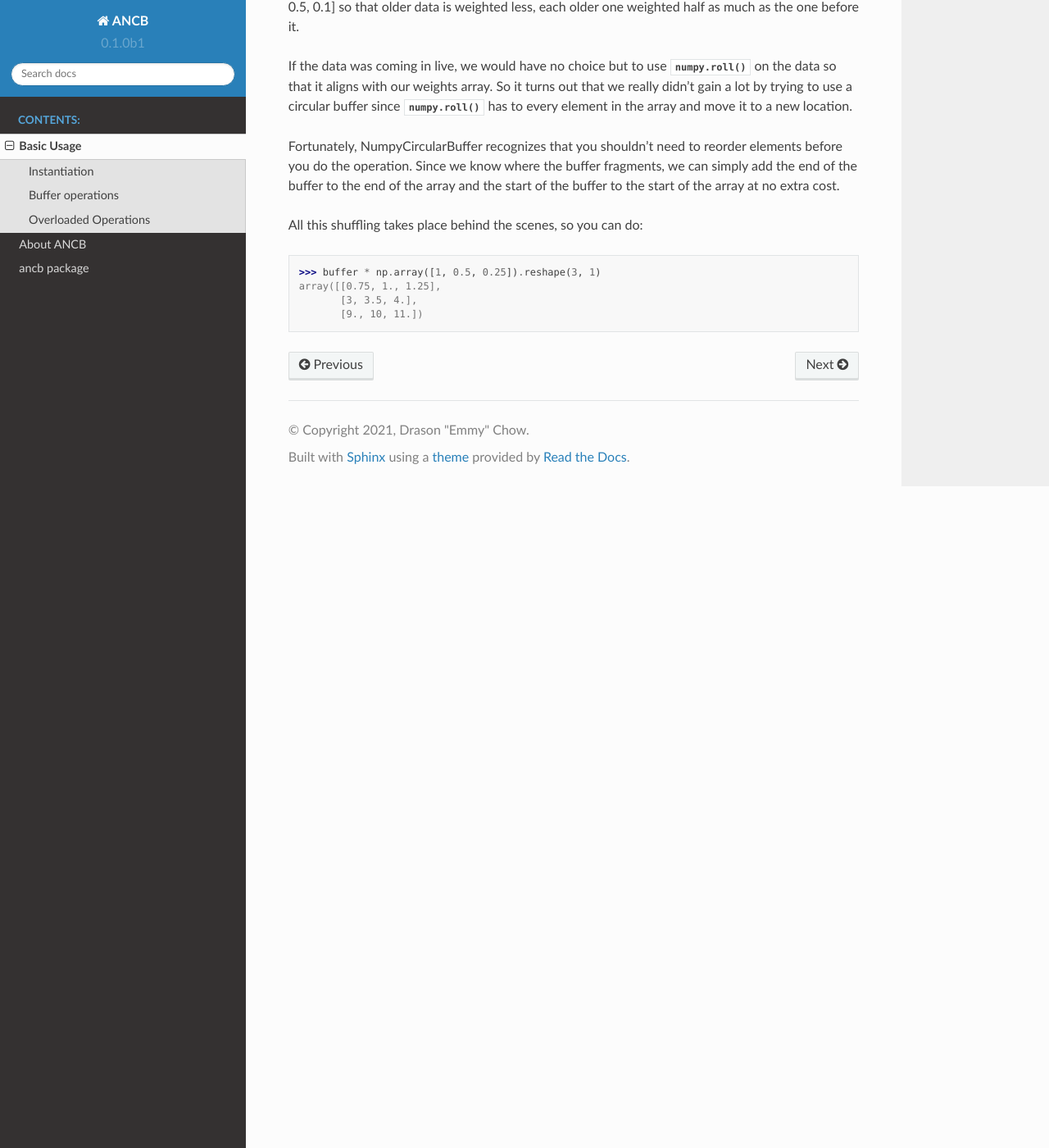
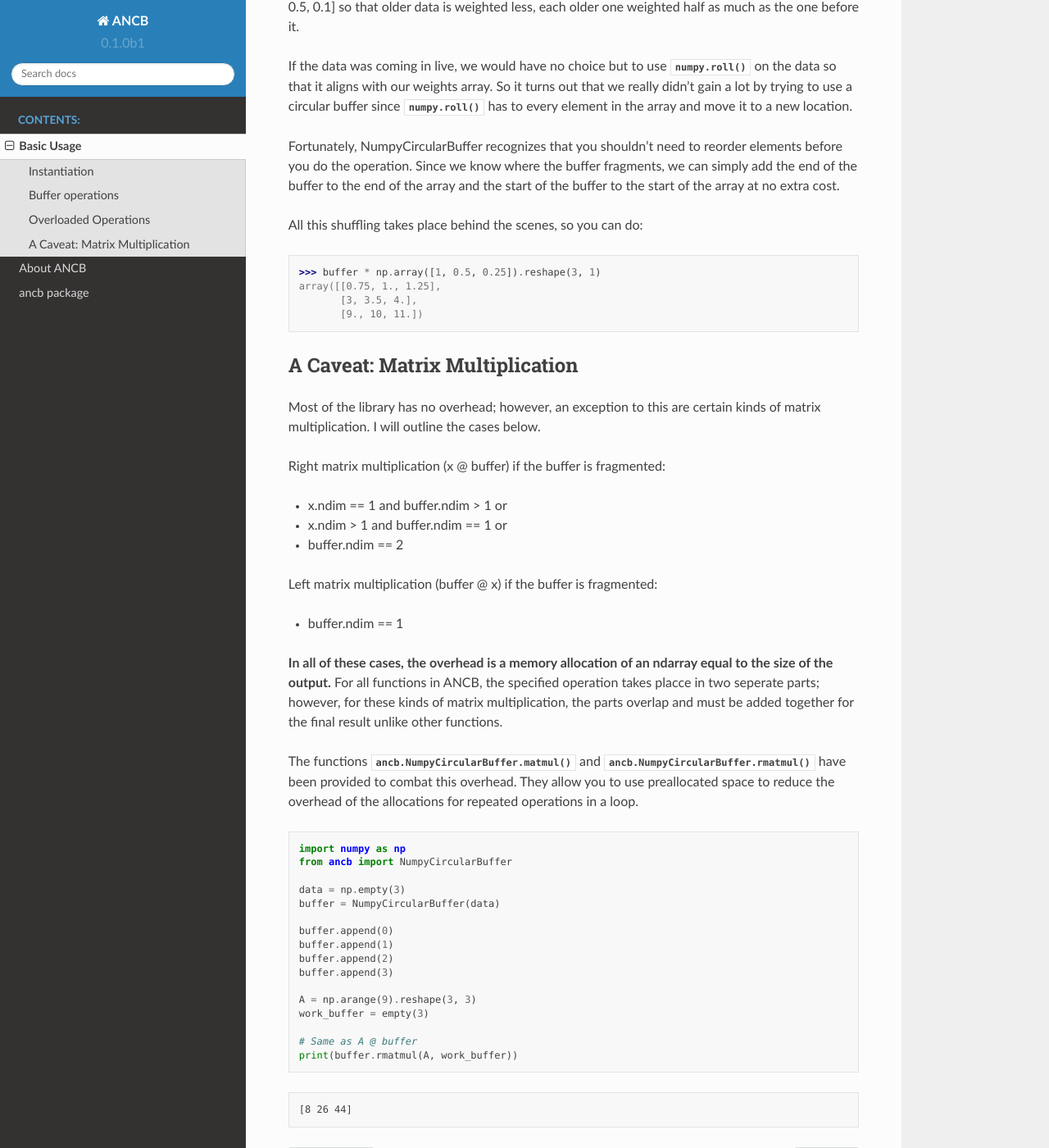
Before and after one commit to EmDash00/ANCB-docs, a Sphinx documentation site: the page built from source/usage.rst, in a window 1280 px wide and 1400 px high, scrolled down 1831 px. Shown: the whole window at 82% size. Built offline with Sphinx 7.4.7 and the Read the Docs theme 2.0.0, drawn with Linux system fonts in a browser that asks for light colours; some of the changed text lies outside the part shown.

Commit message:
fixed references to functions and classes in usage.rst

```diff
--- a/source/conf.py
+++ b/source/conf.py
@@ -62,3 +62,5 @@
 # relative to this directory. They are copied after the builtin static files,
 # so a file named "default.css" will overwrite the builtin "default.css".
 html_static_path = ['_static']
+
+intersphinx_mapping = {'numpy': ('https://numpy.org/doc/1.20/', None)}
--- a/source/usage.rst
+++ b/source/usage.rst
@@ -1,7 +1,7 @@
 Basic Usage
 ===========
 
-A great feature of :class:`NumpyCircularBuffer` is that it inherits from :class:`numpy.ndarray`.
+A great feature of :class:`ancb.NumpyCircularBuffer` is that it inherits from :class:`numpy.ndarray`.
 Many features of *ndarray* are also true of *NumpyCircularBuffer*.
 
 Instantiation
@@ -32,8 +32,8 @@
    data = np.empty((3, 3))
    buffer = NumpyCircularBuffer(data)
 
-Appending and popping elements are done through the :func:`NumpyCircularBuffer.append`
-and the :func:`NumpyCircularBuffer.pop` functions. :func:`NumpyCircularBuffer.peek` can
+Appending and popping elements are done through the :func:`ancb.NumpyCircularBuffer.append`
+and the :func:`ancb.NumpyCircularBuffer.pop` functions. :func:`ancb.NumpyCircularBuffer.peek` can
 be used if you don't want to consume the element at the beginnning of the buffer.
 
 .. doctest::
@@ -106,3 +106,51 @@
    array([[0.75, 1., 1.25],
           [3, 3.5, 4.],
           [9., 10, 11.])
+
+A Caveat: Matrix Multiplication
+-------------------------------
+
+Most of the library has no overhead; however, an exception to this are certain kinds of
+matrix multiplication. I will outline the cases below.
+
+Right matrix multiplication (x @ buffer) if the buffer is fragmented:
+
+- x.ndim == 1 and buffer.ndim > 1 or
+- x.ndim > 1 and buffer.ndim == 1 or
+- buffer.ndim == 2
+
+Left matrix multiplication (buffer @ x) if the buffer is fragmented:
+
+- buffer.ndim == 1
+
+**In all of these cases, the overhead is a memory allocation of an ndarray equal to the size
+of the output.** For all functions in ANCB, the specified operation takes placce in two seperate
+parts; however, for these kinds of matrix multiplication, the parts overlap and must be added
+together for the final result unlike other functions.
+
+The functions :func:`ancb.NumpyCircularBuffer.matmul` and :func:`ancb.NumpyCircularBuffer.rmatmul`
+have been provided to combat this overhead. They allow you to use preallocated space to reduce
+the overhead of the allocations for repeated operations in a loop.
+
+.. testcode::
+
+   import numpy as np
+   from ancb import NumpyCircularBuffer
+
+   data = np.empty(3)
+   buffer = NumpyCircularBuffer(data)
+
+   buffer.append(0)
+   buffer.append(1)
+   buffer.append(2)
+   buffer.append(3)
+
+   A = np.arange(9).reshape(3, 3)
+   work_buffer = empty(3)
+
+   # Same as A @ buffer
+   print(buffer.rmatmul(A, work_buffer))
+
+.. testoutput::
+
+   [8 26 44]
```
